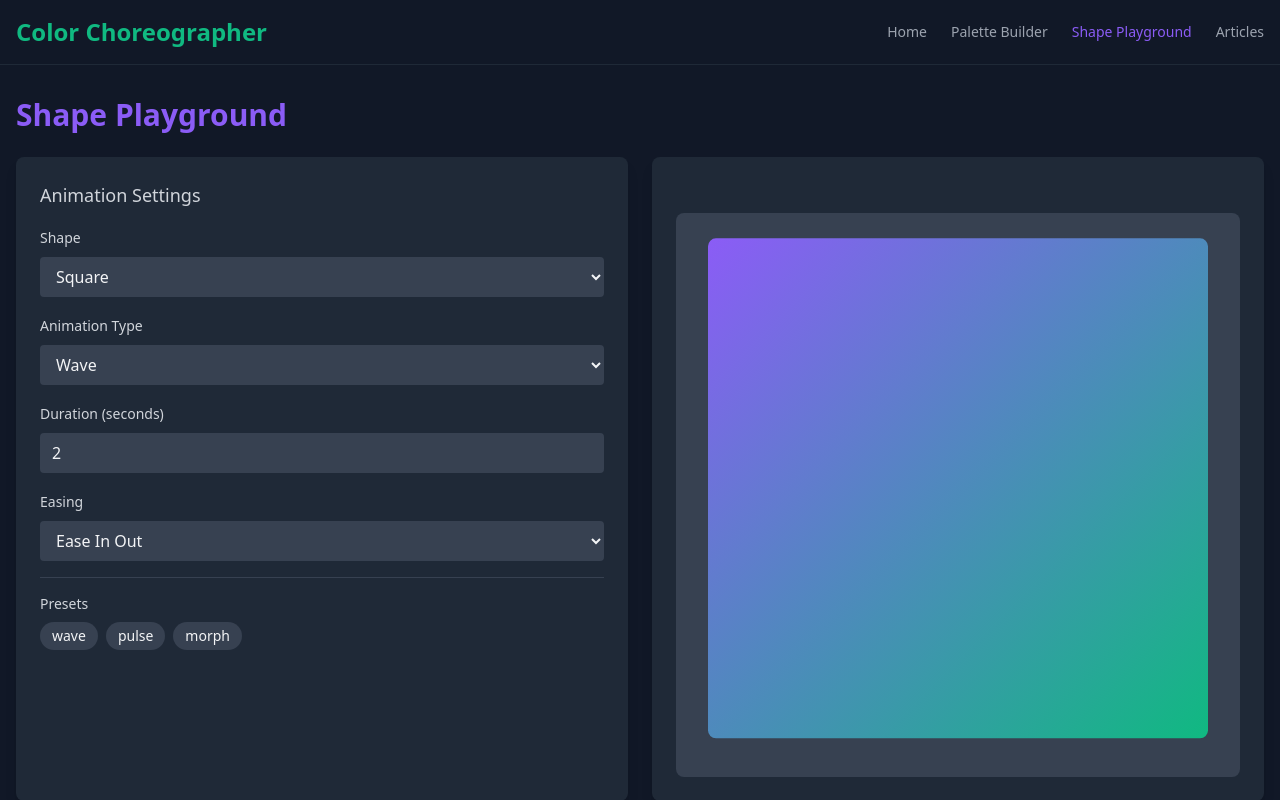
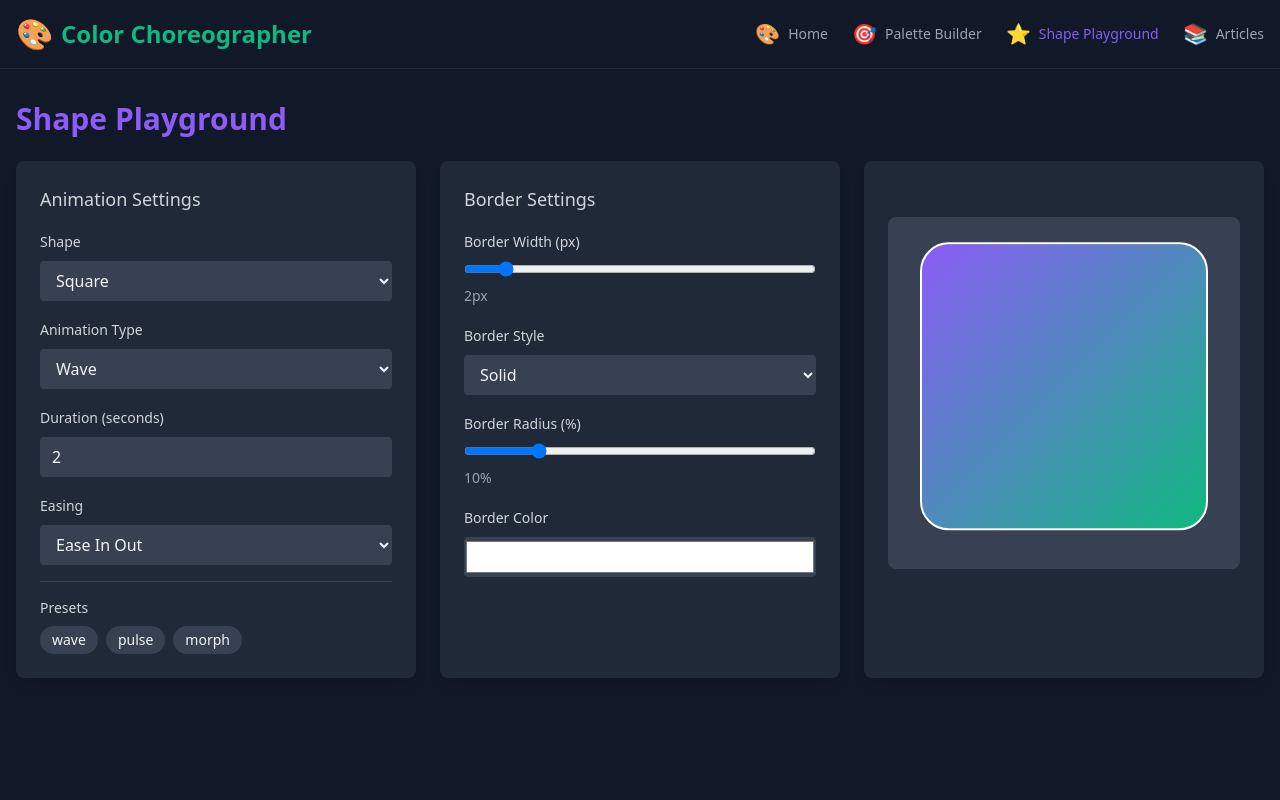
Before and after one commit to developers-fun/COLORCHOREO, a React (Vite) app: page /shapes in a window 1280 px wide. Shown: the top 800 px of the page. Built offline with nearby package versions, Linux system fonts and the light colour scheme.

Commit message:
Add logos and border customization

```diff
--- /dev/null
+++ b/src/components/BorderControls.jsx
@@ -0,0 +1,63 @@
+import React from 'react';
+
+function BorderControls({ settings, onUpdate }) {
+  return (
+    <div className="space-y-4">
+      <h3 className="text-lg font-medium text-gray-300">Border Settings</h3>
+
+      <div className="grid grid-cols-1 gap-4">
+        <div className="space-y-2">
+          <label className="text-sm text-gray-300">Border Width (px)</label>
+          <input
+            type="range"
+            min="0"
+            max="20"
+            value={settings.borderWidth || 0}
+            onChange={(e) => onUpdate({ ...settings, borderWidth: parseInt(e.target.value) })}
+            className="w-full"
+          />
+          <span className="text-sm text-gray-400">{settings.borderWidth || 0}px</span>
+        </div>
+
+        <div className="space-y-2">
+          <label className="text-sm text-gray-300">Border Style</label>
+          <select
+            value={settings.borderStyle || 'solid'}
+            onChange={(e) => onUpdate({ ...settings, borderStyle: e.target.value })}
+            className="w-full bg-gray-700 rounded px-3 py-2"
+          >
+            <option value="solid">Solid</option>
+            <option value="dashed">Dashed</option>
+            <option value="dotted">Dotted</option>
+            <option value="double">Double</option>
+          </select>
+        </div>
+
+        <div className="space-y-2">
+          <label className="text-sm text-gray-300">Border Radius (%)</label>
+          <input
+            type="range"
+            min="0"
+            max="50"
+            value={settings.borderRadius || 0}
+            onChange={(e) => onUpdate({ ...settings, borderRadius: parseInt(e.target.value) })}
+            className="w-full"
+          />
+          <span className="text-sm text-gray-400">{settings.borderRadius || 0}%</span>
+        </div>
+
+        <div className="space-y-2">
+          <label className="text-sm text-gray-300">Border Color</label>
+          <input
+            type="color"
+            value={settings.borderColor || '#ffffff'}
+            onChange={(e) => onUpdate({ ...settings, borderColor: e.target.value })}
+            className="w-full h-10 bg-gray-700 rounded"
+          />
+        </div>
+      </div>
+    </div>
+  );
+}
+
+export default BorderControls;
--- a/src/components/Layout.jsx
+++ b/src/components/Layout.jsx
@@ -5,10 +5,26 @@ function Layout({ children }) {
   const location = useLocation();
 
   const navigation = [
-    { name: 'Home', path: '/' },
-    { name: 'Palette Builder', path: '/palette' },
-    { name: 'Shape Playground', path: '/shapes' },
-    { name: 'Articles', path: '/articles' }
+    {
+      name: 'Home',
+      path: '/',
+      icon: '🎨'
+    },
+    {
+      name: 'Palette Builder',
+      path: '/palette',
+      icon: '🎯'
+    },
+    {
+      name: 'Shape Playground',
+      path: '/shapes',
+      icon: '⭐'
+    },
+    {
+      name: 'Articles',
+      path: '/articles',
+      icon: '📚'
+    }
   ];
 
   return (
@@ -16,21 +32,23 @@ function Layout({ children }) {
       <header className="border-b border-gray-800">
         <nav className="container mx-auto px-4 py-4">
           <div className="flex items-center justify-between">
-            <Link to="/" className="text-2xl font-bold text-primary">
-              Color Choreographer
+            <Link to="/" className="text-2xl font-bold text-primary flex items-center gap-2">
+              <span className="text-3xl">🎨</span>
+              <span>Color Choreographer</span>
             </Link>
             <div className="flex gap-6">
               {navigation.map((item) => (
                 <Link
                   key={item.path}
                   to={item.path}
-                  className={`text-sm font-medium transition-colors ${
+                  className={`text-sm font-medium transition-colors flex items-center gap-2 ${
                     location.pathname === item.path
                       ? 'text-accent'
                       : 'text-gray-400 hover:text-gray-200'
                   }`}
                 >
-                  {item.name}
+                  <span className="text-xl">{item.icon}</span>
+                  <span className="hidden md:inline">{item.name}</span>
                 </Link>
               ))}
             </div>
--- a/src/components/ShapePreview.jsx
+++ b/src/components/ShapePreview.jsx
@@ -64,12 +64,20 @@ function ShapePreview({ settings, colors }) {
     return `linear-gradient(135deg, ${stops})`;
   }, [colors]);
 
+  const borderStyle = {
+    borderWidth: `${settings.borderWidth || 0}px`,
+    borderStyle: settings.borderStyle || 'solid',
+    borderRadius: `${settings.borderRadius || 0}%`,
+    borderColor: settings.borderColor || '#ffffff'
+  };
+
   return (
     <div className="aspect-square bg-gray-700 rounded-lg flex items-center justify-center p-8 mt-8">
       <motion.div
         className={`w-full h-full ${shapeClass}`}
         style={{
           background: gradient,
+          ...borderStyle
         }}
         animate="animate"
         variants={variants}
--- a/src/pages/ShapePlayground.jsx
+++ b/src/pages/ShapePlayground.jsx
@@ -1,6 +1,7 @@
 import React, { useState } from 'react';
 import ShapePreview from '../components/ShapePreview';
 import AnimationControls from '../components/AnimationControls';
+import BorderControls from '../components/BorderControls';
 
 function ShapePlayground() {
   const [settings, setSettings] = useState({
@@ -8,7 +9,11 @@ function ShapePlayground() {
     duration: 2,
     amplitude: 20,
     ease: 'easeInOut',
-    shape: 'square'
+    shape: 'square',
+    borderWidth: 2,
+    borderStyle: 'solid',
+    borderRadius: 10,
+    borderColor: '#ffffff'
   });
 
   const [colors] = useState(['#8B5CF6', '#10B981']);
@@ -16,9 +21,16 @@ function ShapePlayground() {
   return (
     <div className="container mx-auto px-4 py-8">
       <h1 className="text-3xl font-bold text-accent mb-6">Shape Playground</h1>
-      <div className="grid grid-cols-1 lg:grid-cols-2 gap-6">
+      <div className="grid grid-cols-1 lg:grid-cols-3 gap-6">
         <div className="bg-gray-800 rounded-lg p-6 shadow-lg">
           <AnimationControls
+            settings={settings}
+            onUpdate={setSettings}
+          />
+        </div>
+
+        <div className="bg-gray-800 rounded-lg p-6 shadow-lg">
+          <BorderControls
             settings={settings}
             onUpdate={setSettings}
           />
```
